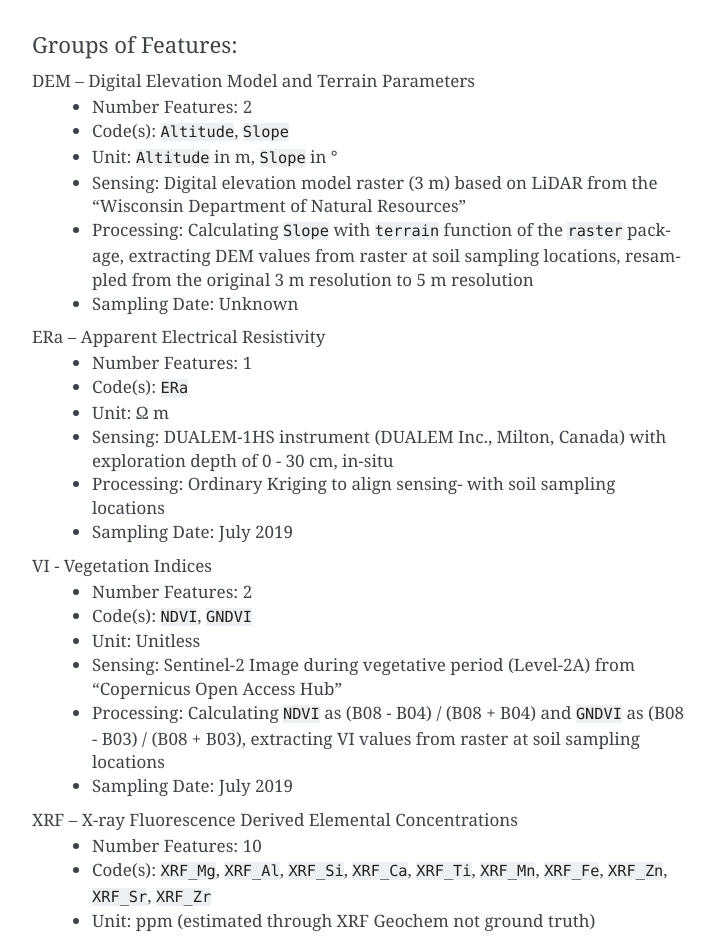
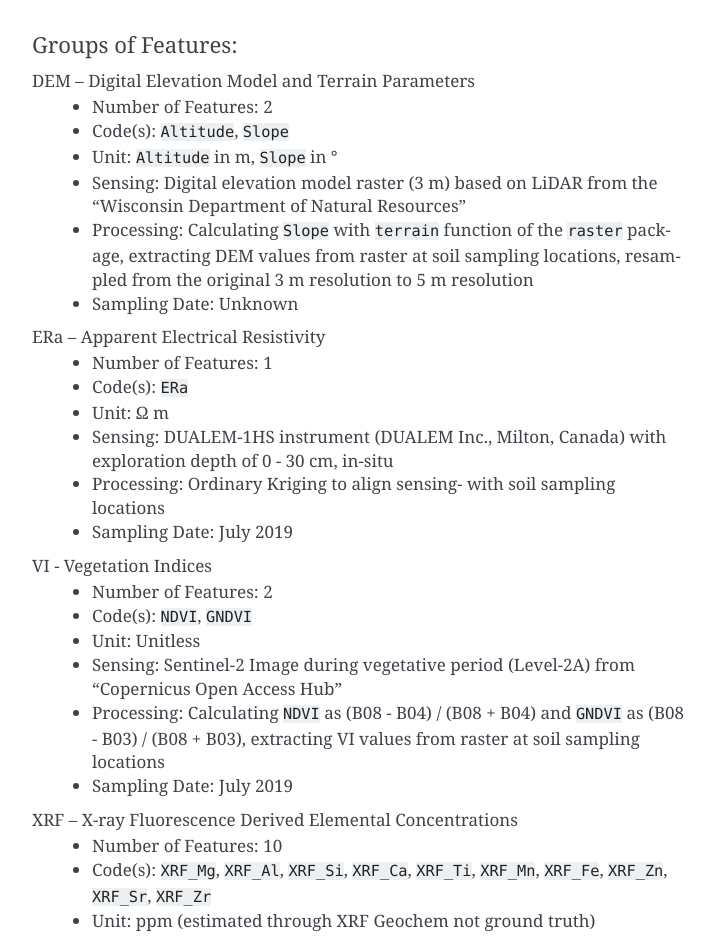
Before and after one commit to a11to1n3/LimeSoDa, a Sphinx documentation site: the page built from docs/source/datasets/W_50.rst, in a window 1280 px wide and 1400 px high, scrolled down 1256 px. Shown: the part 165-1101 px from the top of the window, without its empty margins (388-1111 px from the left). Built offline with Sphinx 7.4.7, drawn with Linux system fonts in a browser that asks for light colours; pages that are not in the unit, such as notebooks, are missing from menus.

Commit message:
Update W_50.rst

```diff
--- a/docs/source/datasets/W_50.rst
+++ b/docs/source/datasets/W_50.rst
@@ -55,7 +55,7 @@ Groups of Features:
 """""""""""""""""
 
 DEM – Digital Elevation Model and Terrain Parameters
-    * Number Features: 2
+    * Number of Features: 2
     * Code(s): ``Altitude``, ``Slope``
     * Unit: ``Altitude`` in m, ``Slope`` in °
     * Sensing: Digital elevation model raster (3 m) based on LiDAR from the "Wisconsin Department of Natural Resources"
@@ -63,7 +63,7 @@ DEM – Digital Elevation Model and Terrain Parameters
     * Sampling Date: Unknown
 
 ERa – Apparent Electrical Resistivity
-    * Number Features: 1
+    * Number of Features: 1
     * Code(s): ``ERa``
     * Unit: Ω m
     * Sensing: DUALEM-1HS instrument (DUALEM Inc., Milton, Canada) with exploration depth of 0 - 30 cm, in-situ
@@ -71,7 +71,7 @@ ERa – Apparent Electrical Resistivity
     * Sampling Date: July 2019
 
 VI - Vegetation Indices
-    * Number Features: 2
+    * Number of Features: 2
     * Code(s): ``NDVI``, ``GNDVI``
     * Unit: Unitless
     * Sensing: Sentinel-2 Image during vegetative period (Level-2A) from "Copernicus Open Access Hub"
@@ -79,7 +79,7 @@ VI - Vegetation Indices
     * Sampling Date: July 2019
 
 XRF – X-ray Fluorescence Derived Elemental Concentrations
-    * Number Features: 10
+    * Number of Features: 10
     * Code(s): ``XRF_Mg``, ``XRF_Al``, ``XRF_Si``, ``XRF_Ca``, ``XRF_Ti``, ``XRF_Mn``, ``XRF_Fe``, ``XRF_Zn``, ``XRF_Sr``, ``XRF_Zr``
     * Unit: ppm (estimated through XRF Geochem not ground truth)
     * Sensing: Delta Premium PXRF spectrometer (Olympus Scientific Solutions Americas Inc., Waltham, USA), on dried and sieved samples (<2 mm) in the laboratory
```
